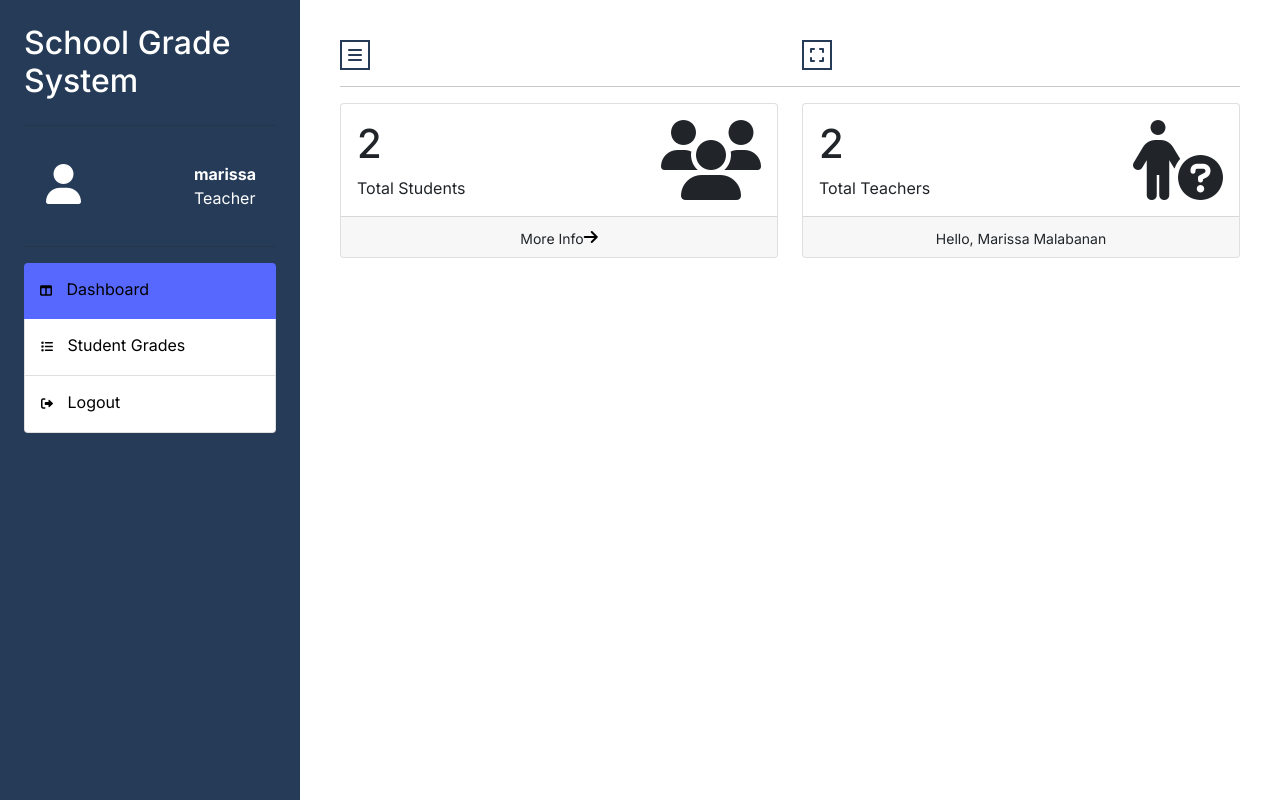
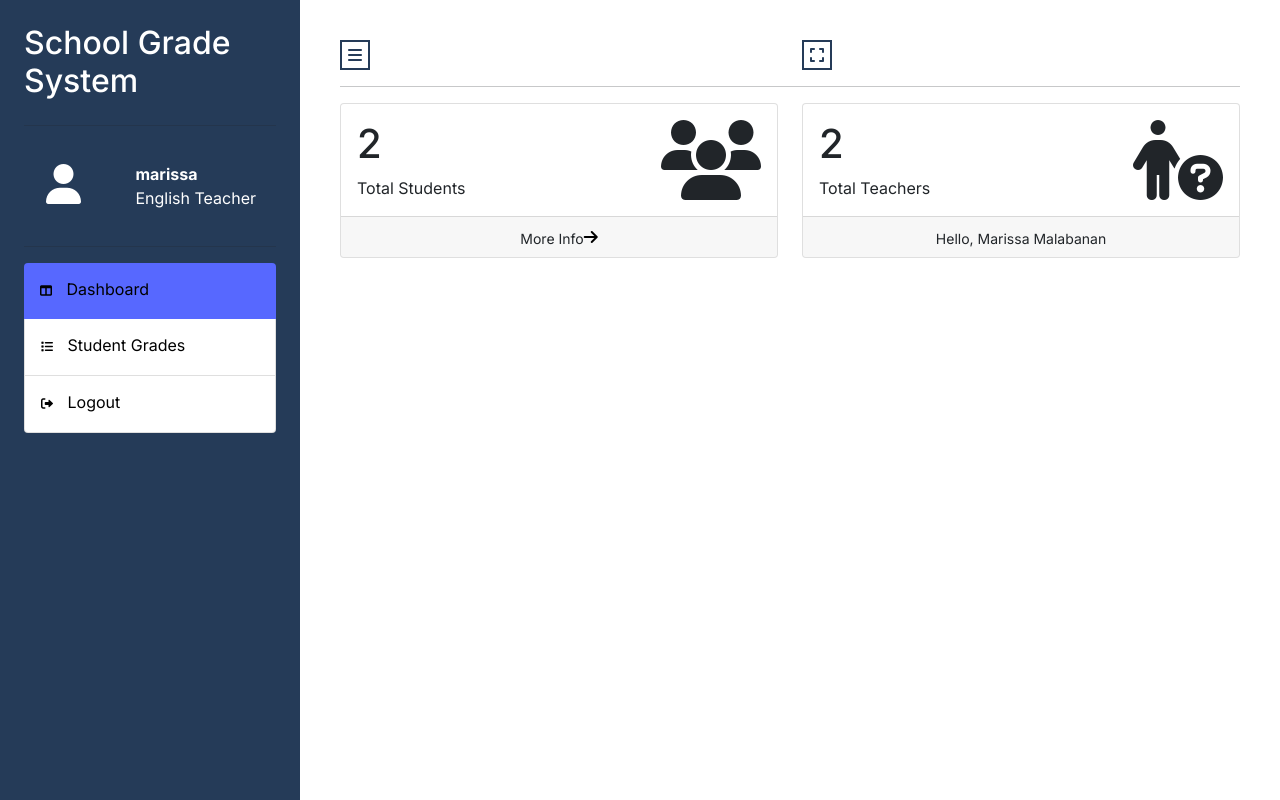
Before and after one commit to cielzguerrero/CRUD-Machine-Problem, a PHP site: page /teacherside/dashboard.php in a window 1280 px wide. Run offline with PHP 8.4, Linux system fonts and the light colour scheme; a user stored in the database is signed in; data comes from the database, SQL or seed files in the repository; some libraries are stand-ins or nearby versions.

Commit message:
Update dashboard.php

```diff
--- a/CRUD Machine Problem/teacherside/dashboard.php
+++ b/CRUD Machine Problem/teacherside/dashboard.php
@@ -42,7 +42,7 @@ include '../assets/auth.php';
                             <strong><?= $result->username ?></strong>
                         </span>
                         <br>
-                        <span class="user-role">Teacher</span>
+                        <span class="user-role"><?= $result->department ?> Teacher</span>
                     </div>
                 </div>
                 <hr>
```
